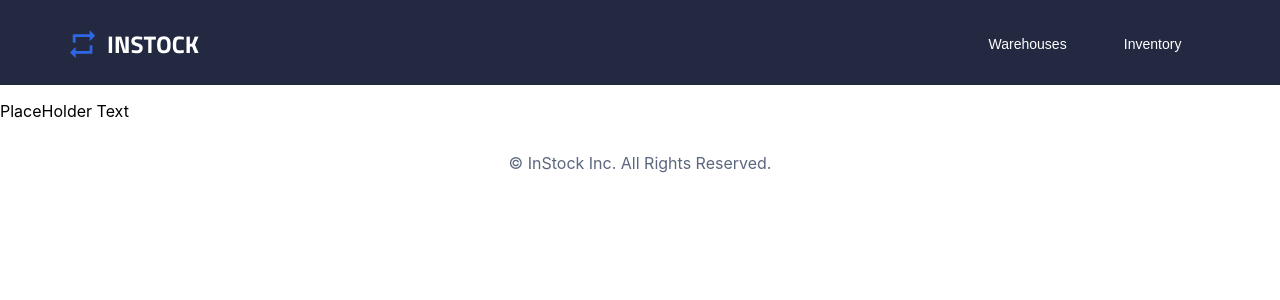
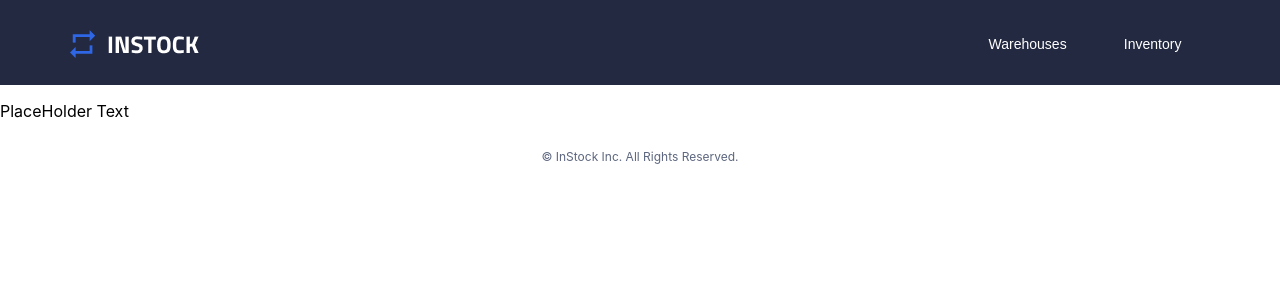
Before and after one commit to AlirezaEntessari/instock, a React (Create React App) app: page /inventory/add in a window 1280 px wide. Shown: the top 300 px of the page. Built offline with nearby package versions, Linux system fonts and the light colour scheme.

Commit message:
finalize footer component

```diff
--- a/src/components/Footer/Footer.js
+++ b/src/components/Footer/Footer.js
@@ -3,9 +3,7 @@ import "./Footer.scss"
 const Footer = () => {
     return (
         <footer>
-
                 <p className="footer__text">© InStock Inc. All Rights Reserved.</p>
-
         </footer>
     )
 }
--- a/src/components/Footer/Footer.scss
+++ b/src/components/Footer/Footer.scss
@@ -9,4 +9,9 @@ footer {
 .footer__text {
     color: $instock-secondary;
     text-align: center;
+    font-size: 11px;
+    font-weight: 400;
+    @include tablet {
+        font-size: 12px;
+    }
 }
```
